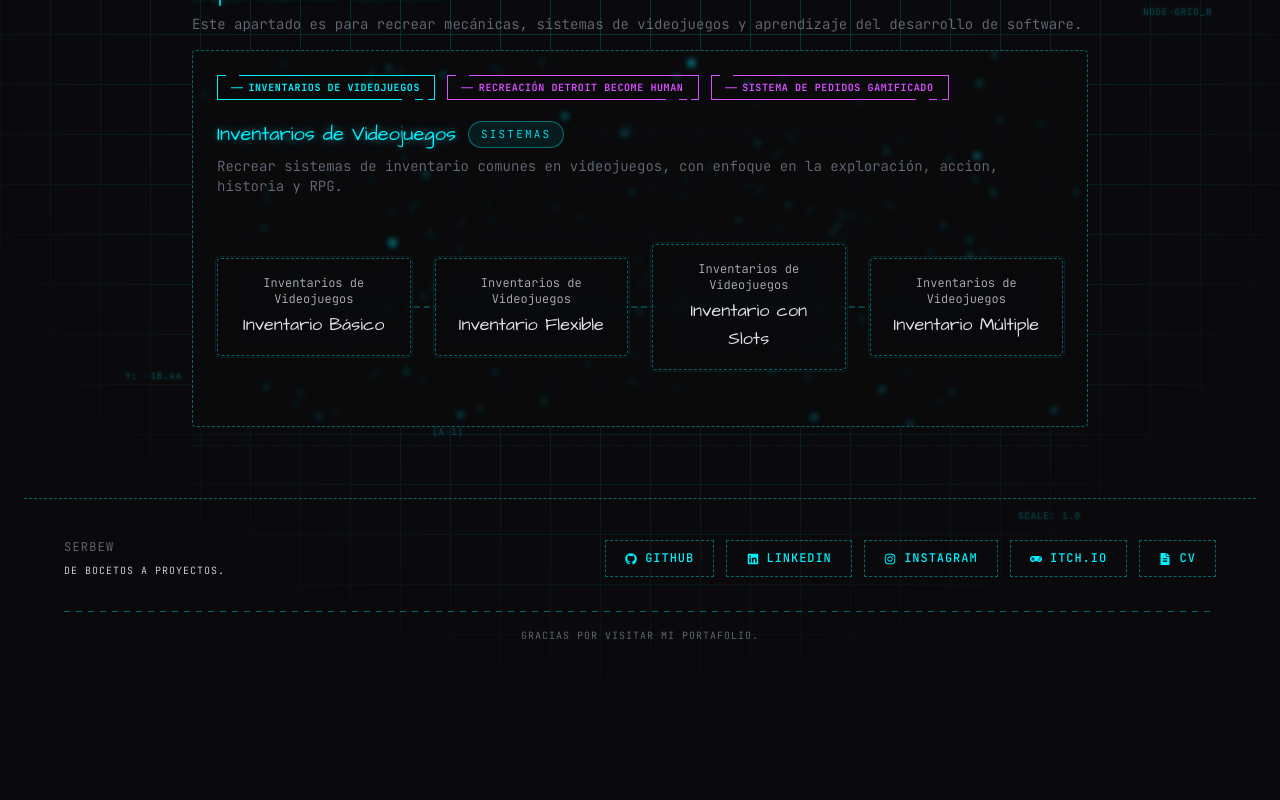
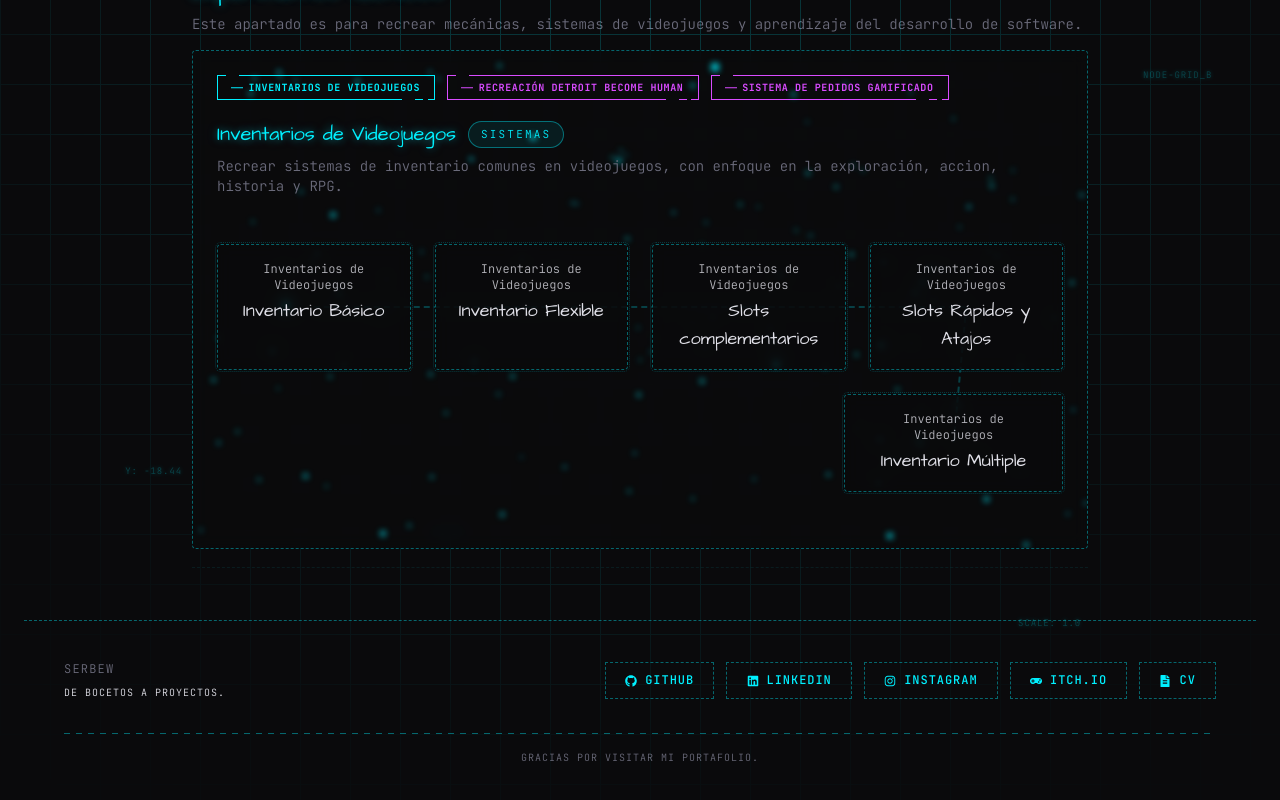
Before and after one commit to sebas64mil/my-portfolio-Serbew, a React (Vite) app: page /projects in a window 1280 px wide. Shown: the part 716-1516 px from the top of the page. Before the commit the page ends 1400 px from the top, so only its background shows below. Built offline with nearby package versions, Linux system fonts and the light colour scheme.

Commit message:
detailsMinors

```diff
--- a/src/Components/ui/GoalCard.jsx
+++ b/src/Components/ui/GoalCard.jsx
@@ -3,13 +3,13 @@ import React from 'react';
 export default function GoalCard({ title, desc, priority }) {
   const color = priority === 'Alta' ? 'bg-red-600' : priority === 'Media' ? 'bg-yellow-600' : 'bg-gray-600';
   return (
-    <div className="sketch-card p-4">
-      <div className="flex items-center justify-between">
-        <div>
+    <div className="sketch-card p-4 lg:h-fit">
+      <div className="flex flex-col lg:flex-row  lg:items-center justify-between gap-4">
+        <div className="flex-1 min-w-0">
           <div className="font-sketch text-lg" style={{ color: 'var(--sketch-primary)' }}>{title}</div>
           <div className="font-mono text-sm mt-2 text-(--sketch-text-dim)">{desc}</div>
         </div>
-        <div className={`px-3 py-1 rounded-full font-mono text-xs ${color}`} style={{ color: 'white' }}>{priority}</div>
+        <div className={`px-3 py-1 rounded-full font-mono text-xs w-fit ${color}`} style={{ color: 'white' }}>{priority}</div>
       </div>
     </div>
   );
--- a/src/Components/ui/Roadmap.jsx
+++ b/src/Components/ui/Roadmap.jsx
@@ -32,6 +32,7 @@ export default function Roadmap({ initial = 'Inventory' }) {
 
   const compactLayout = viewportWidth < 1024;
   const itemsPerRow = viewportWidth < 480 ? 1 : 2;
+  const desktopItemsPerRow = 4;
 
   const compactRows = useMemo(() => {
     if (!compactLayout) return [];
@@ -42,6 +43,14 @@ export default function Roadmap({ initial = 'Inventory' }) {
     return rows;
   }, [compactLayout, itemsPerRow, mapState.nodes]);
 
+  const desktopRows = useMemo(() => {
+    const rows = [];
+    for (let i = 0; i < mapState.nodes.length; i += desktopItemsPerRow) {
+      rows.push(mapState.nodes.slice(i, i + desktopItemsPerRow));
+    }
+    return rows;
+  }, [desktopItemsPerRow, mapState.nodes]);
+
   const calcLines = useCallback(() => {
     const cont = containerRef.current;
     if (!cont || !mapState) return;
@@ -49,8 +58,8 @@ export default function Roadmap({ initial = 'Inventory' }) {
     const newLines = [];
 
     for (let i = 0; i < mapState.nodes.length - 1; i++) {
-      const aEl = nodeRefs.current[mapState.nodes[i].id];
-      const bEl = nodeRefs.current[mapState.nodes[i + 1].id];
+      const aEl = nodeRefs.current[i];
+      const bEl = nodeRefs.current[i + 1];
       if (!aEl || !bEl) continue;
       const ar = aEl.getBoundingClientRect();
       const br = bEl.getBoundingClientRect();
@@ -60,7 +69,15 @@ export default function Roadmap({ initial = 'Inventory' }) {
       const by = br.top + br.height / 2 - rect.top;
       const length = Math.hypot(bx - ax, by - ay);
       const progress = mapState.nodes[i].completed ? 1 : 0; // progress depends on source node
-      newLines.push({ x1: ax, y1: ay, x2: bx, y2: by, id: `${mapState.nodes[i].id}-${mapState.nodes[i + 1].id}`, length, progress });
+      newLines.push({
+        x1: ax,
+        y1: ay,
+        x2: bx,
+        y2: by,
+        id: `line-${i}-${i+1}`,
+        length,
+        progress
+      });
     }
 
     setLines(newLines);
@@ -86,13 +103,13 @@ export default function Roadmap({ initial = 'Inventory' }) {
     return () => clearTimeout(t);
   }, [mapState, calcLines]);
 
-  const openNode = (id) => setActiveNode(id);
+  const openNode = (index) => setActiveNode(index);
 
-  const toggleComplete = (id) => {
+  const toggleComplete = (index) => {
     setMapState((prev) => {
       const next = {
         ...prev,
-        nodes: prev.nodes.map((n) => (n.id === id ? { ...n, completed: !n.completed } : n)),
+        nodes: prev.nodes.map((n, idx) => (idx === index ? { ...n, completed: !n.completed } : n)),
       };
       return next;
     });
@@ -172,15 +189,23 @@ export default function Roadmap({ initial = 'Inventory' }) {
           ))}
         </svg>
 
-        <div className="hidden lg:flex items-center justify-center gap-6 py-8">
-          {mapState.nodes.map((node) => {
-            const completed = !!node.completed;
+        <div className="hidden lg:flex flex-col gap-6 py-8">
+          {desktopRows.map((row, rowIndex) => {
+            const reversed = rowIndex % 2 === 1;
             return (
               <div
-                key={node.id}
-                ref={(el) => (nodeRefs.current[node.id] = el)}
-                onClick={() => openNode(node.id)}
-                className={`sketch-card p-4 text-center cursor-pointer transition-transform relative ${activeNode === node.id ? 'scale-105' : ''}`}
+                key={`drow-${rowIndex}`}
+                className={`flex gap-6 ${reversed ? 'flex-row-reverse' : 'flex-row'}`}
+              >
+                {row.map((node, nodeIdx) => {
+                  const completed = !!node.completed;
+                  const originalIdx = rowIndex * desktopItemsPerRow + nodeIdx;
+                  return (
+                    <div
+                      key={`${node.id}-${originalIdx}`}
+                      ref={(el) => (nodeRefs.current[originalIdx] = el)}
+                      onClick={() => openNode(originalIdx)}
+                      className={`sketch-card flex-1 p-4 text-center cursor-pointer transition-transform relative ${activeNode === originalIdx ? 'scale-105' : ''}`}
                       style={{
                         minWidth: '180px',
                         borderColor: completed ? 'var(--sketch-primary)' : undefined,
@@ -196,6 +221,13 @@ export default function Roadmap({ initial = 'Inventory' }) {
                     </div>
                   );
                 })}
+                {/* Fill empty slots to maintain consistent column widths */}
+                {row.length < desktopItemsPerRow && Array.from({ length: desktopItemsPerRow - row.length }).map((_, i) => (
+                  <div key={`empty-${i}`} className="flex-1" style={{ minWidth: '180px' }} aria-hidden="true" />
+                ))}
+              </div>
+            );
+          })}
         </div>
 
         <div className="lg:hidden flex flex-col gap-6 py-8">
@@ -206,14 +238,15 @@ export default function Roadmap({ initial = 'Inventory' }) {
                 key={`row-${rowIndex}`}
                 className={`flex w-full gap-4 ${reversed ? 'flex-row-reverse' : 'flex-row'}`}
               >
-                {row.map((node) => {
+                {row.map((node, nodeIdx) => {
                   const completed = !!node.completed;
+                  const originalIdx = rowIndex * itemsPerRow + nodeIdx;
                   return (
                     <div
-                      key={node.id}
-                      ref={(el) => (nodeRefs.current[node.id] = el)}
-                      onClick={() => openNode(node.id)}
-                      className={`sketch-card flex-1 min-w-0 p-3 text-center cursor-pointer transition-transform relative ${activeNode === node.id ? 'scale-[1.02]' : ''}`}
+                      key={`${node.id}-${originalIdx}`}
+                      ref={(el) => (nodeRefs.current[originalIdx] = el)}
+                      onClick={() => openNode(originalIdx)}
+                      className={`sketch-card flex-1 min-w-0 p-3 text-center cursor-pointer transition-transform relative ${activeNode === originalIdx ? 'scale-[1.02]' : ''}`}
                       style={{
                         borderColor: completed ? 'var(--sketch-primary)' : undefined,
                         boxShadow: completed ? '0 0 12px rgba(0,240,255,0.06)' : undefined,
@@ -236,10 +269,10 @@ export default function Roadmap({ initial = 'Inventory' }) {
       </div>
 
       {/* Details / controls */}
-      {activeNode && (
+      {activeNode !== null && (
         <div className="mt-4 sketch-card p-4 flex items-start justify-between">
           {(() => {
-            const n = mapState.nodes.find((x) => x.id === activeNode);
+            const n = mapState.nodes[activeNode];
             if (!n) return null;
             return (
               <div className="flex-1 min-w-0">
@@ -275,7 +308,6 @@ export default function Roadmap({ initial = 'Inventory' }) {
               </div>
             );
           })()}
-
         </div>
       )}
     </div>
--- a/src/data/roadmapData.js
+++ b/src/data/roadmapData.js
@@ -7,7 +7,8 @@ export const roadmaps = [
     nodes: [
       { id: 'Basic', label: 'Inventario Básico', desc: 'Menu donde se gestionan los objetos tanto en la recolección como en el uso.', completed: false },
       { id: 'flex_Inventory', label: 'Inventario Flexible', desc: 'segun el elemento recolectado abarca mayor o menos espacio en el inventario.', completed: false },
-      { id: 'slot_inventory', label: 'Inventario con Slots', desc: 'puedes mover objetos a los slots de uso y de atajos los cuales al oprimir un input específico se activan.', completed: false },
+      { id: 'slot_inventory', label: 'Slots complementarios', desc: 'puedes mover objetos a los slots de uso y de atajos los cuales al oprimir un input específico se activan.', completed: false },
+      { id: 'quick_slots', label: 'Slots Rápidos y Atajos', desc: 'Asignación de objetos, armas o habilidades a espacios rápidos (1, 2, 3...) para utilizarlos instantáneamente mediante entradas del jugador, similar a juegos como Valorant, Minecraft o Terraria.', completed: false },
       { id: 'inventario_Multiple', label: 'Inventario Múltiple', desc: 'como en juegos tipo sandbox , hay diferentes tipos de almacenamientos como en cofres y demas asi junto a 9 slot de uso', completed: false }
     ]
   },
```
Lines whose indentation alone changed are shown as unchanged.
